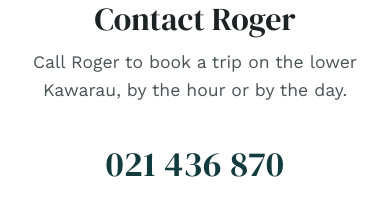
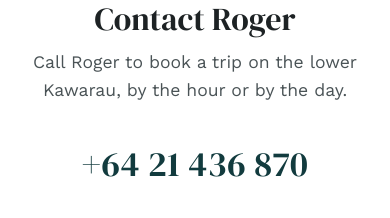
Before and after one commit to annamareemorris/bannockburnfishingandboattours, a plain HTML site: page index.html in a window 390 px wide. Shown: the part 5720-5938 px from the top of the page. Drawn offline with nearby package versions, Linux system fonts and the light colour scheme.

Commit message:
Show Roger's phone number in +64 format
Co-Authored-By: Claude Opus 5.5 <noreply@anthropic.com>
Claude-Session: https://claude.ai/code/session_01LSiUh8B7aKZp6XJuopUGAn

```diff
--- a/index.html
+++ b/index.html
@@ -387,7 +387,7 @@
         <h2 class="section-title">Contact Roger</h2>
         <p class="lede">Call Roger to book a trip on the lower Kawarau, by the hour or by the day.</p>
 
-        <a class="phone" href="tel:+6421436870">021 436 870</a>
+        <a class="phone" href="tel:+6421436870">+64 21 436 870</a>
         <br>
         <a class="btn btn-primary" href="tel:+6421436870">Call Roger</a>
       </div>
```
